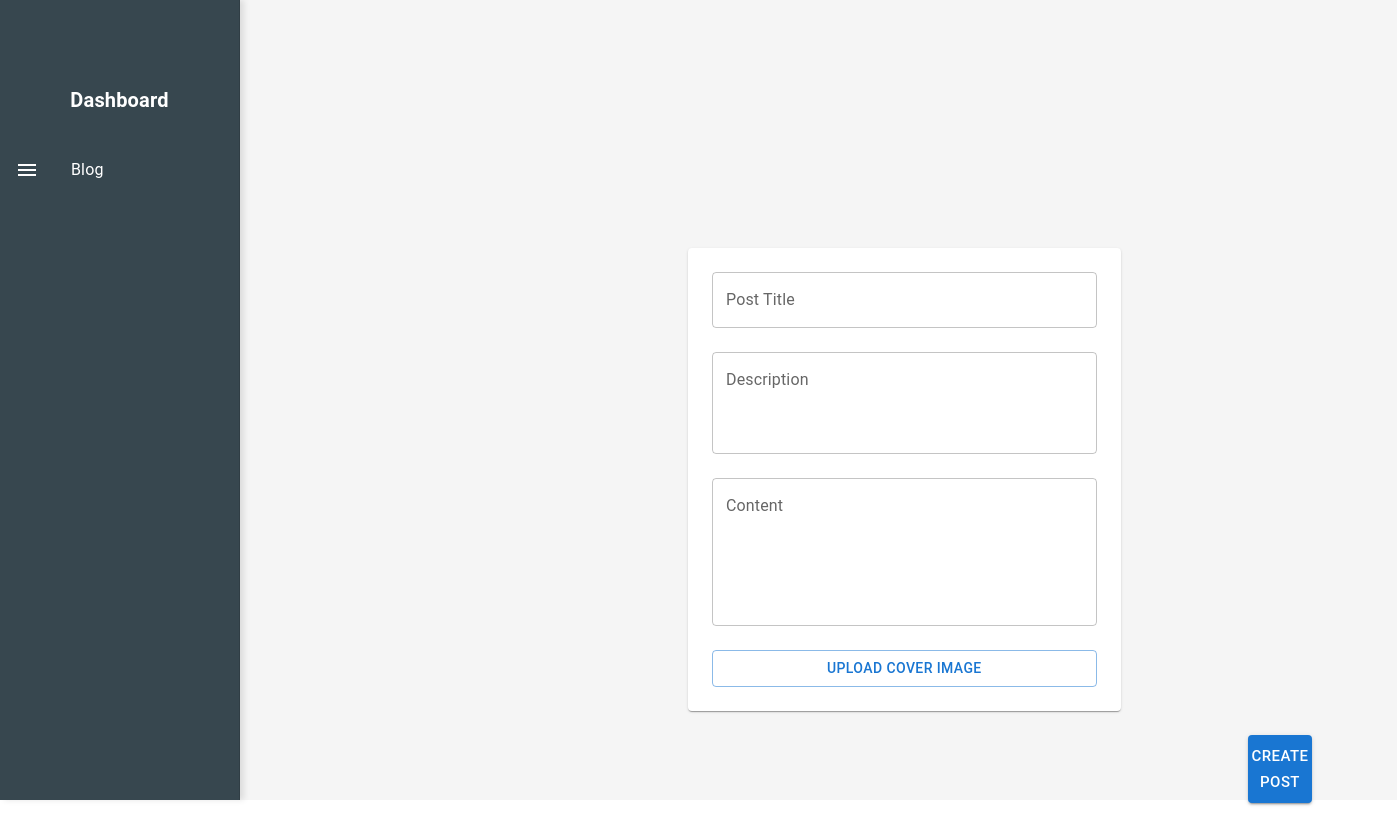
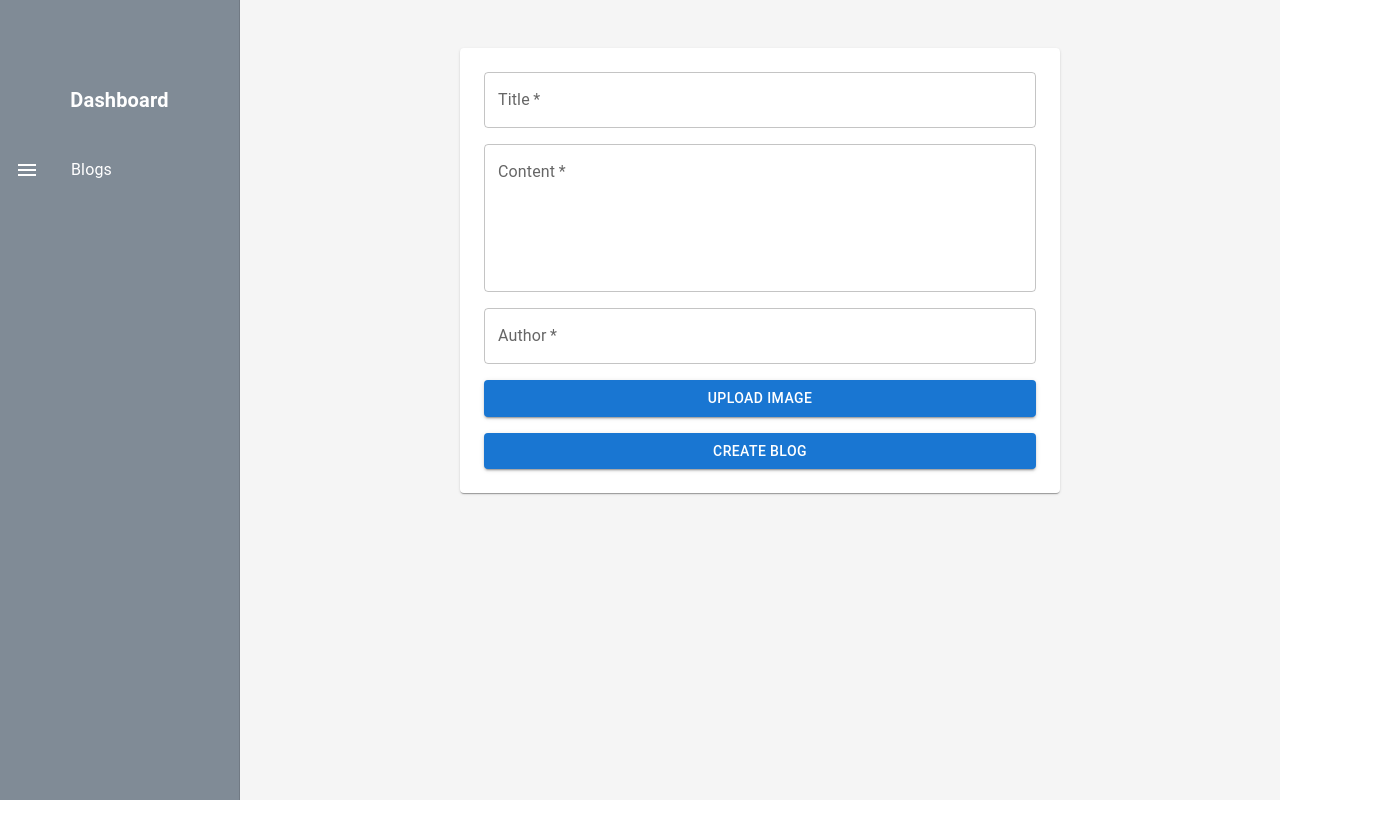
Before and after one commit to femi-venus/drylogics-blog, a React (Create React App) app: page /create in a window 1280 px wide. Shown: the whole page, 1397 px wide, since content can reach past the window. After the commit the page ends 800 px from the top, so only its background shows below. Built offline with nearby package versions, Linux system fonts and the light colour scheme.

Commit message:
backend done

```diff
--- a/src/App.tsx
+++ b/src/App.tsx
@@ -3,7 +3,7 @@ import { Box, CssBaseline } from '@mui/material';
 import { BrowserRouter as Router, Routes, Route } from 'react-router-dom';
 import Sidebar from './components/SideBar';
 import BlogContent from './components/BlogContent';
-import NewBlogForm from './components/NewBlogForm';
+import BlogForm from './components/NewBlogForm';
 
 const App: React.FC = () => {
   return (
@@ -20,8 +20,10 @@ const App: React.FC = () => {
           }}
         >
           <Routes>
+            <Route path="/" element={<BlogContent />} />
             <Route path="/blog" element={<BlogContent />} />
-            <Route path="/create" element={<NewBlogForm />} />
+            <Route path="/create" element={<BlogForm />} />
+            <Route path="/blog/edit/:id" element={<BlogForm />} />
           </Routes>
         </Box>
       </Box>
--- a/src/components/BlogContent.tsx
+++ b/src/components/BlogContent.tsx
@@ -1,43 +1,36 @@
-import React from 'react';
-import { Box, Typography, Button, Toolbar, Grid } from '@mui/material';
+import React, { useState, useEffect } from 'react';
+import { Box, Typography, Button, Toolbar, Grid, Card, Stack, TextField } from '@mui/material';
 import AddIcon from '@mui/icons-material/Add';
 import BlogCard from './BlogCard';
-import { useNavigate } from 'react-router-dom';
+import axios from 'axios';
+import { useNavigate, useParams } from 'react-router-dom';
+import LoadingButton from '@mui/lab/LoadingButton';
 
-const mockData = [
-  {
-    image: 'https://via.placeholder.com/300x200',
-    title: 'How to Build a React App',
-    description: 'Learn how to build a modern React app using hooks and functional components.',
-    createdBy: 'John Doe',
-    createdAt: '2025-01-10',
-    updatedAt: '2025-02-05',
-  },
-  {
-    image: 'https://via.placeholder.com/300x200',
-    title: 'Understanding JavaScript Closures',
-    description: 'A deep dive into JavaScript closures and their practical use cases.',
-    createdBy: 'Jane Smith',
-    createdAt: '2025-01-15',
-    updatedAt: '2025-02-01',
-  },
-  {
-    image: 'https://via.placeholder.com/300x200',
-    title: 'Mastering CSS Grid',
-    description: 'Explore the CSS Grid layout and how to create responsive designs.',
-    createdBy: 'Alice Johnson',
-    createdAt: '2025-01-20',
-    updatedAt: '2025-02-03',
-  },
-];
+type BlogPost = {
+  id: number;
+  image?: string;
+  title: string;
+  content: string;
+  publishedBy: string;
+  publishedAt: string;
+  updatedAt: string;
+};
 
 function BlogContent() {
+  const [blogs, setBlogs] = useState<BlogPost[]>([]);
   const navigate = useNavigate();
+
+  useEffect(() => {
+    axios.get<BlogPost[]>('http://localhost:5000/api/blogs')
+      .then(response => setBlogs(response.data))
+      .catch(error => console.error('Error fetching blogs:', error));
+  }, []);
+
   return (
     <Box component="main" sx={{ flexGrow: 1, p: 3, bgcolor: '#f5f5f5' }}>
       <Toolbar />
       <Typography variant="h4" gutterBottom sx={{ fontWeight: 600, color: '#333' }}>
-        Blog
+        Blogs
       </Typography>
 
       <Button
@@ -48,31 +41,30 @@ function BlogContent() {
           position: 'fixed',
           top: 20,
           right: 20,
-          backgroundColor: '#37474f',
+          backgroundColor: '808b96',
           '&:hover': {
-            backgroundColor: '#37474f',
+            backgroundColor: '#999999',
           },
         }}
       >
-        New Post
+        Create Blog
       </Button>
 
       <Grid container spacing={3} sx={{ marginTop: '60px' }}>
-        {mockData.map((post, index) => (
-          <Grid item xs={12} sm={6} md={4} key={index}>
+        {blogs.map((post) => (
+          <Grid item xs={12} sm={6} md={4} key={post.id}>
             <BlogCard
-              image={post.image}
+              image={post.image || ''}
               title={post.title}
-              description={post.description}
-              createdBy={post.createdBy}
-              createdAt={post.createdAt}
-              updatedAt={post.updatedAt}
-            />
+              description={post.content.substring(0, 100) + '...'}
+              createdBy={post.publishedBy}
+              createdAt={post.publishedAt}
+              updatedAt={post.updatedAt} id={post.id}            />
           </Grid>
         ))}
       </Grid>
     </Box>
   );
-};
+}
 
 export default BlogContent;
--- a/src/components/NewBlogForm.tsx
+++ b/src/components/NewBlogForm.tsx
@@ -1,136 +1,117 @@
-import React, { useMemo, useCallback } from 'react';
+import React, { useEffect, useState } from 'react';
 import { useForm } from 'react-hook-form';
-import { Box, Button, Grid, Card, Stack, Typography, TextField, FormControlLabel, Switch } from '@mui/material';
+import { Box, Card, Stack, TextField, Button, Input, Typography } from '@mui/material';
 import LoadingButton from '@mui/lab/LoadingButton';
-import * as Yup from 'yup';
-import { yupResolver } from '@hookform/resolvers/yup';
-import { useNavigate } from 'react-router-dom';
+import axios from 'axios';
+import { useNavigate, useParams } from 'react-router-dom';
+import { FileUpload } from '@mui/icons-material';
 
-type FormValues = {
-  title: string;
-  description: string;
-  content: string;
-  coverUrl: File | null;
+function BlogForm() {
+  const navigate = useNavigate();
+  const { id } = useParams<{ id: string }>();
+  const [formData, setFormData] = useState({
+    title: '',
+    content: '',
+    publishedBy: '',
+    image: null as File | null,
+  });
+  const [loading, setLoading] = useState(false);
+
+  useEffect(() => {
+    if (id) {
+      axios.get(`http://localhost:5000/api/blogs/${id}`)
+        .then(response => setFormData(response.data))
+        .catch(error => console.error('Error fetching blog:', error));
+    }
+  }, [id]);
+
+  const handleChange = (e: React.ChangeEvent<HTMLInputElement | HTMLTextAreaElement>) => {
+    setFormData({ ...formData, [e.target.name]: e.target.value });
   };
 
-function NewBlogForm() {
-  const navigate = useNavigate();
-
-  const validationSchema = Yup.object().shape({
-    title: Yup.string().required('Title is required'),
-    description: Yup.string().required('Description is required'),
-    content: Yup.string().required('Content is required'),
-    coverUrl: Yup.mixed()
-      .test('fileType', 'Cover is required', (value) => value !== null)
-      .nullable(),
-  });
-
-  const defaultValues = useMemo(() => ({
-    title: '',
-    description: '',
-    content: '',
-    coverUrl: null,
-  }), []);
-
-  const methods = useForm<FormValues>({
-    // resolver: yupResolver(validationSchema),
-    defaultValues,
-  });
-
-  const { handleSubmit, watch, setValue, reset, formState: { isSubmitting, isValid } } = methods;
-  const values = watch();
-
-  const onSubmit = async (data: FormValues) => {
-    try {
-      await new Promise((resolve) => setTimeout(resolve, 500));
-      reset();
-      navigate('/blog');
-      console.log('Submitted Data:', data);
-    } catch (error) {
-      console.error(error);
+  const handleImageChange = (e: React.ChangeEvent<HTMLInputElement>) => {
+    if (e.target.files) {
+      setFormData({ ...formData, image: e.target.files[0] });
     }
   };
 
-  const handleDrop = useCallback((acceptedFiles: File[]) => {
-    const file = acceptedFiles[0];
-    if (file) {
-      setValue('coverUrl', file);
+  const handleSubmit = async (e: React.FormEvent) => {
+    e.preventDefault();
+    setLoading(true);
+
+    const formDataToSubmit = new FormData();
+    formDataToSubmit.append('title', formData.title);
+    formDataToSubmit.append('content', formData.content);
+    formDataToSubmit.append('publishedBy', formData.publishedBy);
+    if (formData.image) {
+      formDataToSubmit.append('image', formData.image);
     }
-  }, [setValue]);
+
+    try {
+      if (id) {
+        await axios.put(`http://localhost:5000/api/blogs/${id}`, formDataToSubmit);
+      } else {
+        await axios.post('http://localhost:5000/api/blogs', formDataToSubmit);
+      }
+      navigate('/blog');
+    } catch (error) {
+      console.error('Error submitting form:', error);
+    }
+    setLoading(false);
+  };
 
   return (
-    <Box component="form" onSubmit={handleSubmit(onSubmit)} sx={{ p: 3, ml:50, mt:25}}>
-      <Grid container spacing={3}>
-        {/* Post Details */}
-        <Grid item xs={12} md={8}>
-          <Card>
-            <Stack spacing={3} sx={{ p: 3 }}>
+    <Box component="form" onSubmit={handleSubmit} sx={{ p: 3, maxWidth: 600, mx: 'auto' }}>
+      <Card sx={{ p: 3 }}>
+        <Stack spacing={2}>
           <TextField
-                label="Post Title"
-                variant="outlined"
-                fullWidth
-                {...methods.register('title')}
-                error={!!methods.formState.errors.title}
-                helperText={methods.formState.errors.title?.message}
-              />
-              <TextField
-                label="Description"
-                variant="outlined"
-                fullWidth
-                multiline
-                rows={3}
-                {...methods.register('description')}
-                error={!!methods.formState.errors.description}
-                helperText={methods.formState.errors.description?.message}
+            label="Title"
+            name="title"
+            value={formData.title}
+            onChange={handleChange}
+            required
           />
           <TextField
             label="Content"
-                variant="outlined"
-                fullWidth
+            name="content"
+            value={formData.content}
+            onChange={handleChange}
             multiline
             rows={5}
-                {...methods.register('content')}
-                error={!!methods.formState.errors.content}
-                helperText={methods.formState.errors.content?.message}
+            required
+          />
+          <TextField
+            label="Author"
+            name="publishedBy"
+            value={formData.publishedBy}
+            onChange={handleChange}
+            required
           />
             <Button
-                variant="outlined"
+            variant="contained"
             component="label"
-                fullWidth
+            sx={{ mt: 2 }}
           >
-                Upload Cover Image
+            Upload Image
             <input
               type="file"
               hidden
-                  onChange={(e) => handleDrop(Array.from(e.target.files!) || [])}
-
+              onChange={handleImageChange}
             />
           </Button>
-              {values.coverUrl && (
-                <Typography variant="body2" color="text.secondary" mt={1}>
-                  {values.coverUrl.name}
+
+          {formData.image && (
+            <Typography variant="body2" sx={{ mt: 1 }}>
+              {formData.image.name}
             </Typography>
           )}
+          <Button type="submit" variant="contained" fullWidth loading={loading}>
+            {id ? 'Update Blog' : 'Create Blog'}
+          </Button>
         </Stack>
       </Card>
-        </Grid>
-
-        <Grid item xs={12} md={8} sx={{ display: 'flex', alignItems: 'center' }}>
-
-          <LoadingButton
-            type="submit"
-            variant="contained"
-            size="large"
-            loading={isSubmitting}
-            sx={{ ml: 70 }}
-            disabled={!isValid}
-          >
-            Create Post
-          </LoadingButton>
-        </Grid>
-      </Grid>
     </Box>
   );
-};
+}
 
-export default NewBlogForm;
+export default BlogForm;
--- a/src/components/SideBar.tsx
+++ b/src/components/SideBar.tsx
@@ -15,10 +15,10 @@ const Sidebar: React.FC = () => {
         '& .MuiDrawer-paper': {
           width: drawerWidth,
           boxSizing: 'border-box',
-          backgroundColor: '#37474f', // Darker background
-          color: '#ffffff', // White text
+          backgroundColor: '#808b96', // Darker background
+          color: '#808b96', // White text
           paddingTop: '20px',
-          boxShadow: '4px 0px 6px rgba(0, 0, 0, 0.1)', // Subtle shadow for depth
+          // boxShadow: '4px 0px 6px rgba(0, 0, 0, 0.1)', // Subtle shadow for depth
         },
       }}
     >
@@ -32,7 +32,7 @@ const Sidebar: React.FC = () => {
         {/* Blog Item */}
         <ListItem component={Link} to="/blog" sx={{
           '&:hover': {
-            backgroundColor: '#5e35b1', // Hover effect
+            backgroundColor: '#999999', // Hover effect
             borderRadius: '5px',
           },
           padding: '10px 15px',
@@ -40,7 +40,7 @@ const Sidebar: React.FC = () => {
           <ListItemIcon sx={{ color: 'white' }}>
             <MenuIcon />
           </ListItemIcon>
-          <ListItemText primary="Blog" sx={{ color: 'white' }} />
+          <ListItemText primary="Blogs" sx={{ color: 'white' }} />
         </ListItem>
 
         {/* Add other menu items */}
```
Also changed, not shown: data/blogs.json (added, +11 -0 lines), package.json (+8 -0 lines), server.js (added, +95 -0 lines), src/components/BlogCard.tsx (+124 -21 lines), 3 other files (tests, documents, lock files or other folders). Lines whose indentation alone changed are shown as unchanged.
